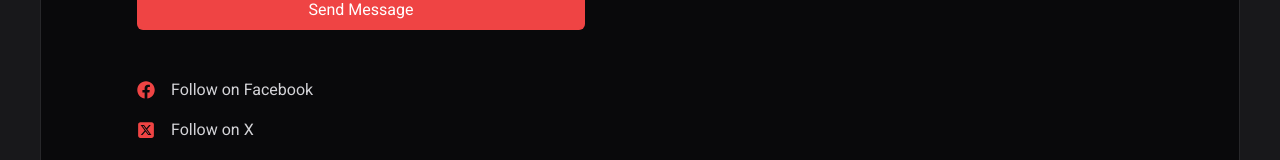
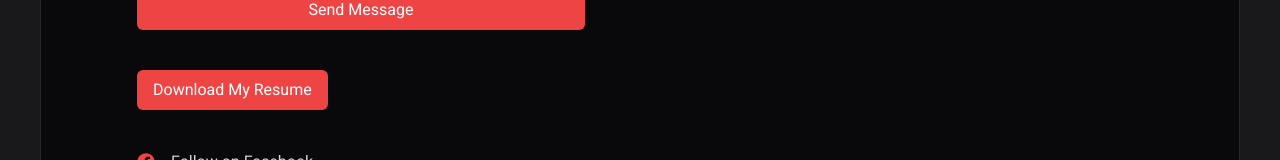
Before and after one commit to Lacciman11/Lacci-portfolio, a React (Vite) app: page / in a window 1280 px wide. Shown: the part 3205-3365 px from the top of the page. Built offline with nearby package versions, Linux system fonts and the light colour scheme.

Commit message:
added my resume for download

```diff
--- a/src/components/sections/Contact.jsx
+++ b/src/components/sections/Contact.jsx
@@ -4,6 +4,7 @@ import { FaSquareXTwitter, FaLinkedin } from "react-icons/fa6";
 import { FaFacebook, FaInstagram } from "react-icons/fa";
 import { MdEmail } from "react-icons/md";
 import user_info from "../../data/user_info.js";
+
 
 function Contact() {
   const [formData, setFormData] = useState({
@@ -154,6 +155,13 @@ function Contact() {
         </form>
       </div>
 
+      <div className="mt-12">
+      <a href="../../../public/Mycv.pdf" download="Mycv.pdf"
+      className="w-full px-4 py-2 bg-red-800 text-white rounded-md hover:bg-red-900 focus:outline-none focus:ring-2 focus:ring-red-500 focus:ring-offset-2 dark:bg-red-500 dark:hover:bg-red-600">
+        Download My Resume
+      </a>
+      </div>
+
       {/* =========== LINKS =========== */}
       <div className="mt-12">
         {/* =========== FACEBOOK =========== */}
```
Also changed, not shown: 1 other file (tests, documents, lock files or other folders).
